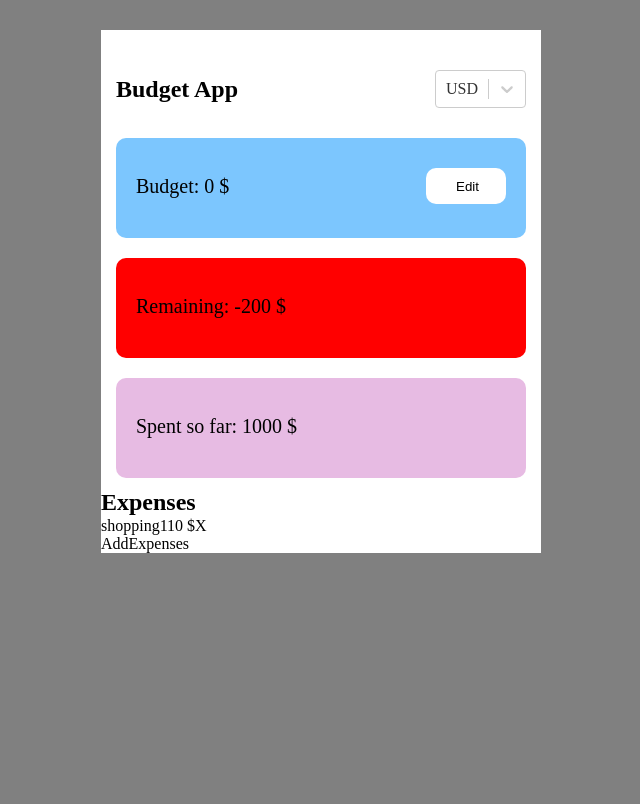
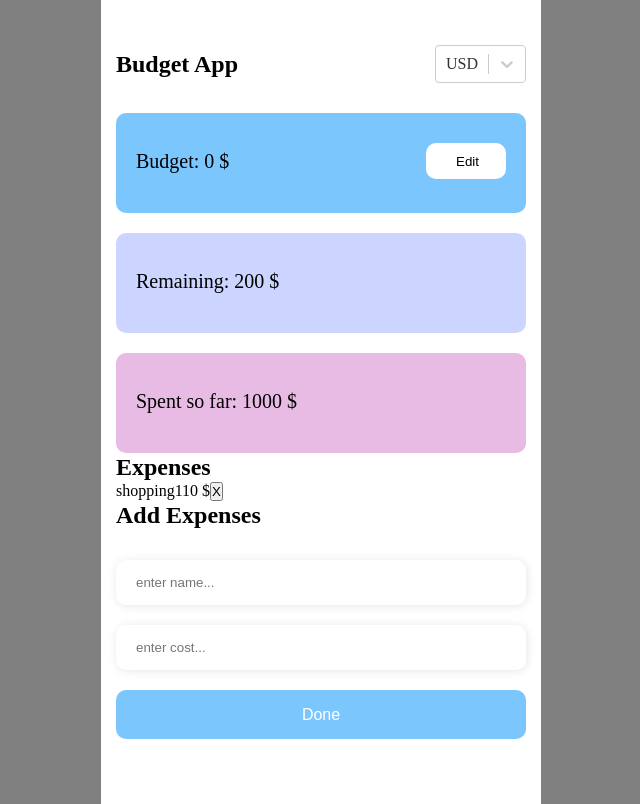
Before and after one commit to AndreiBats/react-budget-app, a React (Create React App) app: page / in a window 1280 px wide. Shown: the whole page, without its empty margins (319-959 px from the left). Built offline with nearby package versions, Linux system fonts and the light colour scheme.

Commit message:
feat: add AddExpenses component

```diff
--- a/package.json
+++ b/package.json
@@ -20,6 +20,7 @@
     "react-select": "^5.4.0",
     "styled-components": "^5.3.5",
     "typescript": "^4.7.4",
+    "uuid": "^8.3.2",
     "web-vitals": "^2.1.4"
   },
   "scripts": {
--- a/src/components/AddExpenses/AddExpenses.tsx
+++ b/src/components/AddExpenses/AddExpenses.tsx
@@ -1,5 +1,41 @@
-import React from "react";
+import { SubmitHandler, useForm } from "react-hook-form";
+import { Title } from "./styles";
+import {
+  DoneButton,
+  ExpensesCost,
+  ExpensesName,
+  StyledAddExpenses,
+} from "./styles";
+import { v4 as uuidv4 } from "uuid";
+
+type DoneFormValues = {
+  name: string;
+  cost: number;
+};
 
 export const AddExpenses = () => {
-  return <div>AddExpenses</div>;
+  const { register, handleSubmit, reset } = useForm<DoneFormValues>();
+  const onSubmit: SubmitHandler<DoneFormValues> = (formValues) => {
+    // const newExpenses = { ...formValues, id: uuidv4() };
+    console.log(formValues);
+
+    reset();
+  };
+
+  return (
+    <StyledAddExpenses onSubmit={handleSubmit(onSubmit)}>
+      <Title>Add Expenses</Title>
+      <ExpensesName
+        type="text"
+        placeholder="enter name..."
+        {...register("name")}
+      />
+      <ExpensesCost
+        type="number"
+        placeholder="enter cost..."
+        {...register("cost")}
+      />
+      <DoneButton type="submit">Done</DoneButton>
+    </StyledAddExpenses>
+  );
 };
--- /dev/null
+++ b/src/components/AddExpenses/styles.ts
@@ -0,0 +1,46 @@
+import styled from "styled-components";
+import { Color } from "../../config";
+
+const StyledAddExpenses = styled.form`
+  display: flex;
+  flex-direction: column;
+`;
+
+const Title = styled.h2`
+  font-weight: 700;
+  font-size: 24px;
+  line-height: 29px;
+  margin-bottom: 30px;
+`;
+
+const ExpensesName = styled.input`
+  padding: 15px 135px 15px 20px;
+  margin-bottom: 20px;
+  background: ${Color.White};
+  box-shadow: 1px 1px 10px rgba(0, 0, 0, 0.1);
+  border-radius: 10px;
+  border: none;
+`;
+
+const ExpensesCost = styled.input`
+  padding: 15px 135px 15px 20px;
+  margin-bottom: 20px;
+  background: ${Color.White};
+  box-shadow: 1px 1px 10px rgba(0, 0, 0, 0.1);
+  border-radius: 10px;
+  border: none;
+`;
+
+const DoneButton = styled.button`
+  background: ${Color.LightBlue};
+  border-radius: 10px;
+  color: ${Color.White};
+  font-weight: 400;
+  font-size: 16px;
+  line-height: 19px;
+  padding: 15px 148px;
+  border: none;
+  margin-bottom: 50px;
+`;
+
+export { StyledAddExpenses, ExpensesCost, ExpensesName, DoneButton, Title };
--- a/src/components/Budget/Budget.tsx
+++ b/src/components/Budget/Budget.tsx
@@ -2,37 +2,33 @@ import { useState } from "react";
 import { useBudgetContext } from "../../context/BudgetContext/BudgetContext";
 import { useCurrencyContext } from "../../context/CurrencyContext/CurrencyContext";
 import { useInput } from "../../hooks/useInput";
+import { useToggle } from "../../hooks/useToggle";
 import { Input } from "../BudgetInput/BudgetInput";
 import { SubTitle, StyledBudget, ButtonEdit } from "./styles";
 
 export const Budget = () => {
   const budgetInput = useInput();
-  const { budget, setBudget } = useBudgetContext();
+  const { budget } = useBudgetContext();
   const { currency } = useCurrencyContext();
-  const [buttonValue, setButtonValue] = useState<boolean>(true);
-
-  const handleButtonValue = () => {
-    setBudget(+budgetInput.value);
-    setButtonValue(!buttonValue);
-  };
+  const [isEdit, toggleIsEdit] = useToggle();
 
   return (
     <StyledBudget>
-      {buttonValue ? (
-        <SubTitle>
-          Budget: {budget} {currency}
-        </SubTitle>
-      ) : (
+      {isEdit ? (
         <Input
           {...budgetInput}
           type="number"
           placeholder="Enter budget..."
           min="0"
         />
+      ) : (
+        <SubTitle>
+          Budget: {budget} {currency}
+        </SubTitle>
       )}
 
-      <ButtonEdit type="button" onClick={handleButtonValue}>
-        {buttonValue ? "Edit" : "Save"}
+      <ButtonEdit type="button" onClick={toggleIsEdit}>
+        {isEdit ? "Save" : "Edit"}
       </ButtonEdit>
     </StyledBudget>
   );
--- a/src/components/BudgetApp/styles.ts
+++ b/src/components/BudgetApp/styles.ts
@@ -1,9 +1,8 @@
 import styled from "styled-components";
-import { Color } from "../../config";
 
 const StyledBudgetApp = styled.div`
-  padding: 10px 15px;
-  margin-top: 30px;
+  display: flex;
+  flex-direction: column;
 `;
 
 const BudgetHeader = styled.div`
--- a/src/components/ExpensesItem/ExpensesItem.tsx
+++ b/src/components/ExpensesItem/ExpensesItem.tsx
@@ -1,12 +1,12 @@
 import { Badge } from "../Badge/Badge";
-import { Close, Name, StyledExpensesItem } from "./styles";
+import { CloseButton, Name, StyledExpensesItem } from "./styles";
 
 export const ExpensesItem = () => {
   return (
     <StyledExpensesItem>
       <Name>shopping</Name>
       <Badge />
-      <Close>X</Close>
+      <CloseButton>X</CloseButton>
     </StyledExpensesItem>
   );
 };
--- a/src/components/ExpensesItem/styles.ts
+++ b/src/components/ExpensesItem/styles.ts
@@ -6,6 +6,6 @@ const StyledExpensesItem = styled.div`
 
 const Name = styled.span``;
 
-const Close = styled.span``;
+const CloseButton = styled.button``;
 
-export { Name, StyledExpensesItem, Close };
+export { Name, StyledExpensesItem, CloseButton };
--- a/src/components/Remaining/Remaining.tsx
+++ b/src/components/Remaining/Remaining.tsx
@@ -1,12 +1,11 @@
 import { useCurrencyContext } from "../../context/CurrencyContext/CurrencyContext";
 import { SubTitle } from "../Remaining/styles";
-
 import { StyledRemaining } from "./styles";
 
 export const Remaining = () => {
   const { currency } = useCurrencyContext();
 
-  const a = -200;
+  const a = 200;
 
   return (
     <StyledRemaining $isNegative={a}>
--- /dev/null
+++ b/src/hooks/useToggle.ts
@@ -0,0 +1,11 @@
+import { useCallback, useState } from "react";
+
+export const useToggle = (
+  initialValue: boolean = false
+): [boolean, () => void] => {
+  const [state, setState] = useState<boolean>(initialValue);
+
+  const toggle = useCallback((): void => setState((state) => !state), []);
+
+  return [state, toggle];
+};
--- a/src/styles.ts
+++ b/src/styles.ts
@@ -5,6 +5,9 @@ const Wrapper = styled.div`
   max-width: 440px;
   margin: 0 auto;
   background-color: ${Color.White};
+  display: flex;
+  flex-direction: column;
+  padding: 15px;
 `;
 
 export { Wrapper };
--- a/src/types/index.ts
+++ b/src/types/index.ts
@@ -1,4 +1,7 @@
+import { Currency } from "../config";
+
 export interface IOption {
-  value: any;
+  value: Currency;
   label: string;
+  // !TODO: change label type
 }
```
Also changed, not shown: 1 other file (tests, documents, lock files or other folders).
